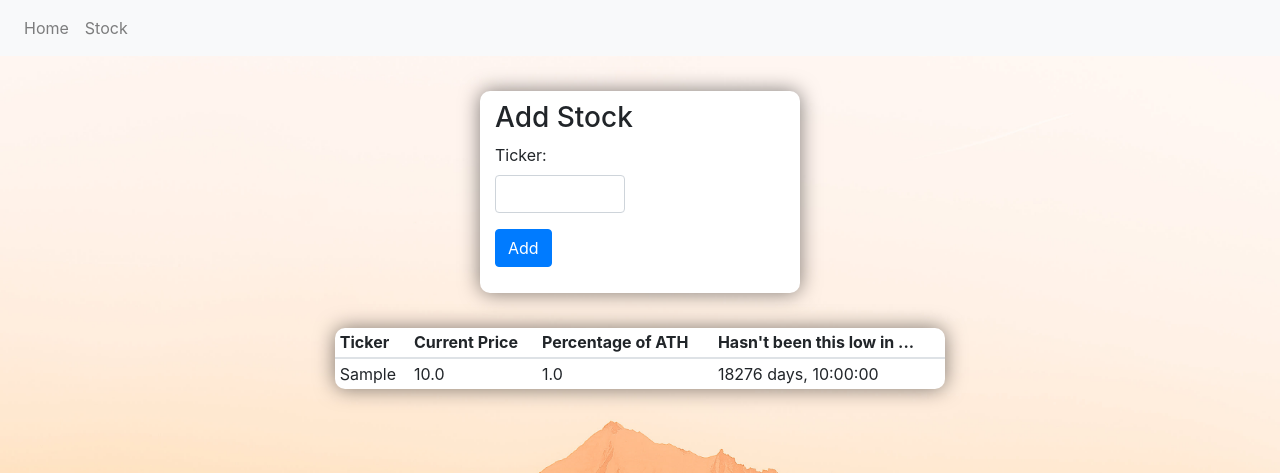
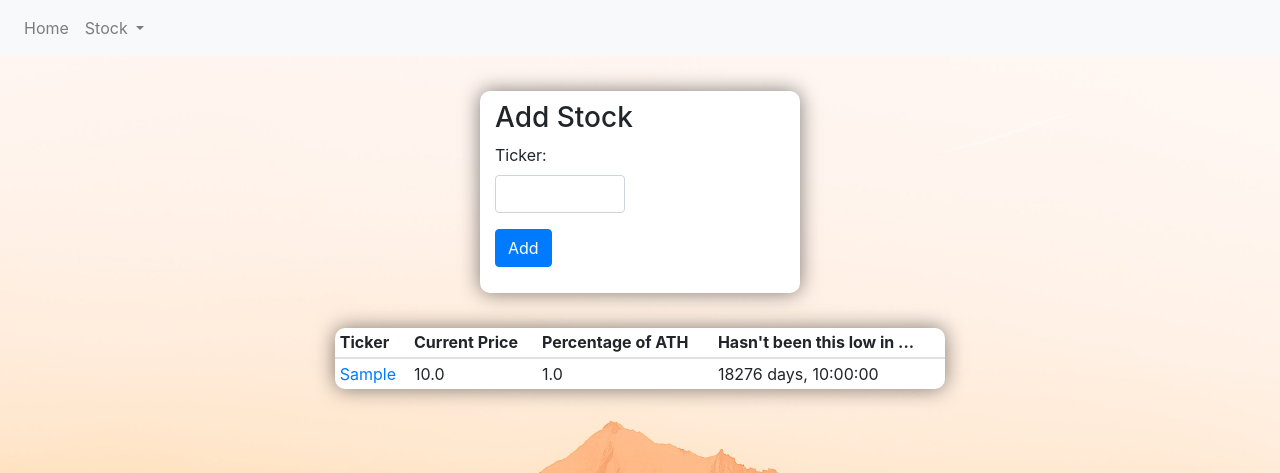
Before and after one commit to JTerry96/buy-the-dip, a Flask app: page /get-stock-price in a window 1280 px wide. Shown: the top 473 px of the page. Run offline with Flask 3, Linux system fonts and the light colour scheme; tables that the repository leaves empty hold one stand-in row (values such as "Sample post"); some libraries are stand-ins or nearby versions.

Commit message:
feat: link the table contents to their individual graph url.

```diff
--- a/service/templates/base.html
+++ b/service/templates/base.html
@@ -16,9 +16,17 @@
         <nav class="navbar navbar-expand-lg navbar-light bg-light">
             <div class="navbar-nav">
               <a class="nav-item nav-link" href="{{ url_for('index') }}">Home</a>
-              <a class="nav-item nav-link" href="{{ url_for('stock.get_stock_price') }}">Stock</a>
+              <div class="nav-item dropdown">
+                <a class="nav-link dropdown-toggle" href="#" id="navbarDropdown" role="button" data-toggle="dropdown" aria-haspopup="true" aria-expanded="false">
+                  Stock
+                </a>
+                <div class="dropdown-menu" aria-labelledby="navbarDropdown">
+                  <a class="dropdown-item" href="{{ url_for('stock.get_stock_price') }}">Add</a>
+                  <a class="dropdown-item" href="{{ url_for('stock.stock_screener') }}">Screen</a>
+                </div>
+              </div>
             </div>
-        </nav>
+          </nav>
 
         <div class="alerts-container">
             {% with messages = get_flashed_messages(with_categories=true) %}
--- a/service/views/templates/stock.html
+++ b/service/views/templates/stock.html
@@ -20,6 +20,7 @@
             </form>
         </div>
     </div>
+
     <div class="container w-50">
         <table class="table table-borderless my-table table-sm">
             <thead>
@@ -33,7 +34,11 @@
             <tbody>
                 {% for stock in data %}
                 <tr>
-                <td>{{ stock.ticker }}</td>
+                    <td>
+                        <a href="{{ url_for('stock.view_ticker_data', ticker=stock.ticker) }}">
+                            {{ stock.ticker }}
+                        </a>
+                    </td>
                     <td>{{ stock.current_price }}</td>
                     <td>{{ stock.percentage_of_ath }}</td>
                     <td>{{ stock.time_since }}</td>
```
Lines whose indentation alone changed are shown as unchanged.
